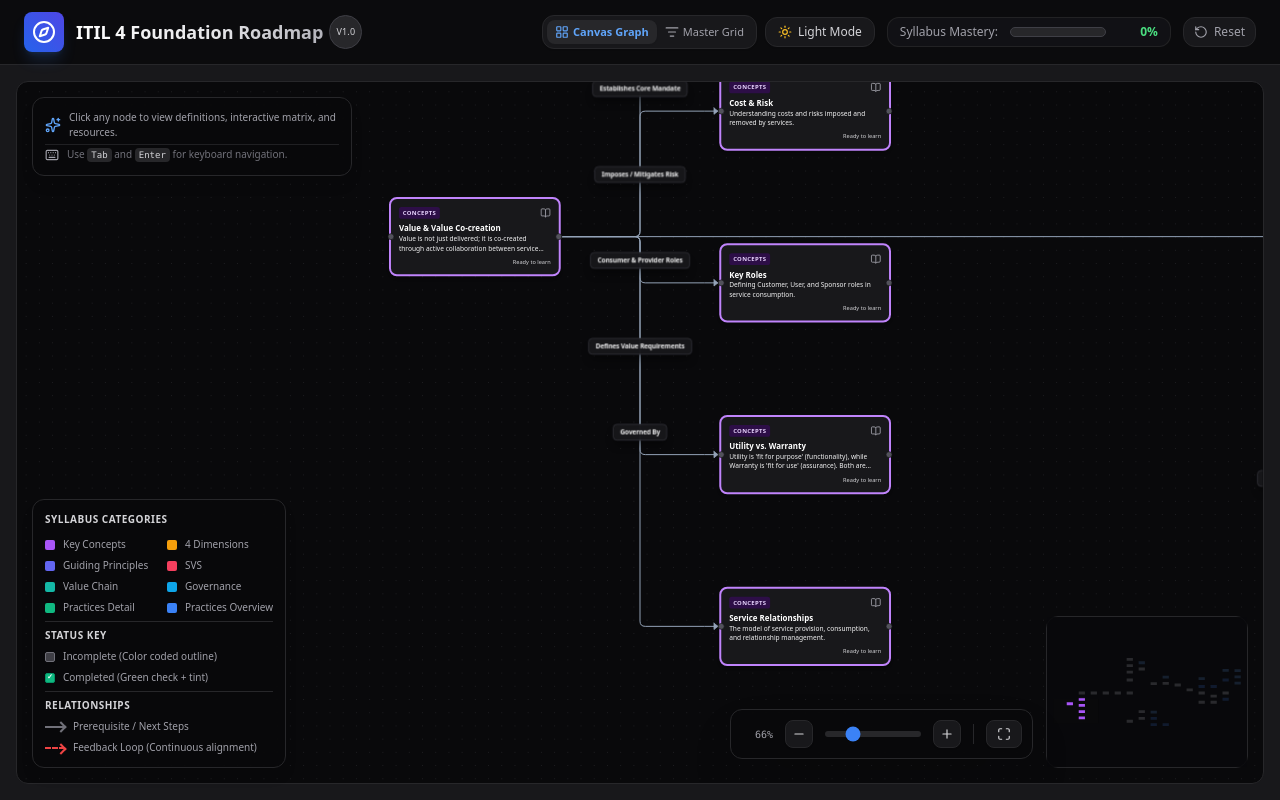
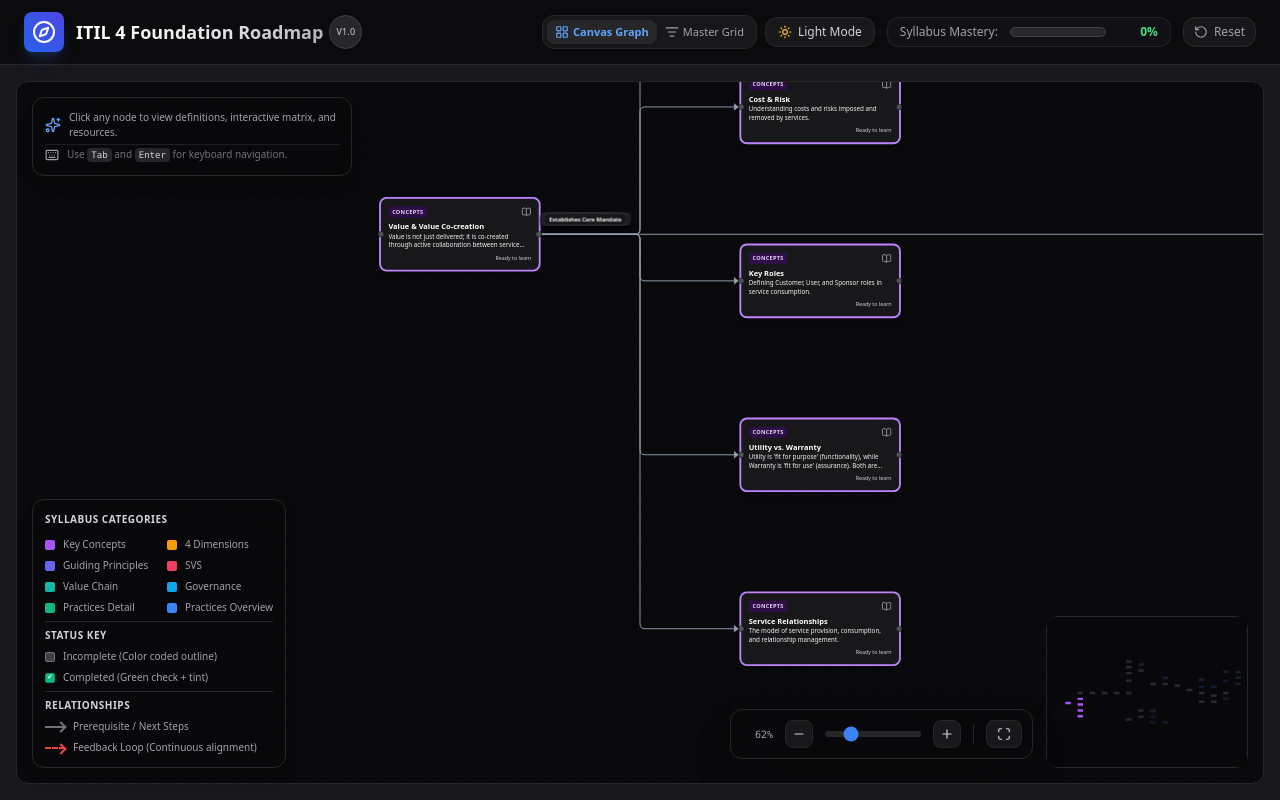
Before and after one commit to murad-1999/ITIL-intro, a Next.js app: page / in a window 1280 px wide. Built offline with nearby package versions, Linux system fonts and the light colour scheme.

Commit message:
fix: resolve edge label node overlap by positioning labels above initial horizontal edge segments and expanding rank separation

```diff
--- a/src/components/graph/CustomEdge.tsx
+++ b/src/components/graph/CustomEdge.tsx
@@ -15,7 +15,7 @@
   label,
   data,
 }: EdgeProps) {
-  const [edgePath, labelX, labelY] = getSmoothStepPath({
+  const [edgePath, defaultLabelX, defaultLabelY] = getSmoothStepPath({
     sourceX,
     sourceY,
     sourcePosition,
@@ -27,6 +27,31 @@
 
   const isFeedback = data?.isFeedbackLoop === true;
 
+  // Calculate smart label coordinates to avoid overlapping node cards
+  let renderLabelX = defaultLabelX;
+  let renderLabelY = defaultLabelY;
+
+  if (label) {
+    if (!isFeedback) {
+      const isStraightHorizontal = Math.abs(sourceY - targetY) < 25;
+
+      if (isStraightHorizontal) {
+        // Straight line: center between source and target, offset slightly above line
+        renderLabelX = (sourceX + targetX) / 2;
+        renderLabelY = sourceY - 14;
+      } else {
+        // Bending edge across ranks: place label on the initial horizontal segment
+        // near source handle so it stays clear of intermediate nodes on other ranks
+        const gap = targetX - sourceX;
+        renderLabelX = Math.min(sourceX + 70, sourceX + gap * 0.35);
+        renderLabelY = sourceY - 14;
+      }
+    } else {
+      // Feedback loops: offset slightly above the midpoint
+      renderLabelY = defaultLabelY - 14;
+    }
+  }
+
   return (
     <>
       <BaseEdge id={id} path={edgePath} markerEnd={markerEnd} style={style} />
@@ -35,17 +60,17 @@
           <div
             style={{
               position: 'absolute',
-              transform: `translate(-50%, -50%) translate(${labelX}px,${labelY}px)`,
+              transform: `translate(-50%, -100%) translate(${renderLabelX}px,${renderLabelY}px)`,
               pointerEvents: 'all',
             }}
-            className="nodrag nopan z-30"
+            className="nodrag nopan z-20"
           >
             <span
               className={clsx(
-                "px-2.5 py-1 rounded-md text-[10px] font-semibold tracking-tight shadow-lg border backdrop-blur-md transition-colors select-none inline-block whitespace-nowrap",
+                "px-2 py-0.5 rounded-md text-[9.5px] font-semibold tracking-tight shadow-md border backdrop-blur-md transition-colors select-none inline-block whitespace-nowrap",
                 isFeedback
                   ? "bg-red-950/95 text-red-200 border-red-700/80 shadow-red-950/50"
-                  : "bg-slate-900/95 dark:bg-zinc-900/95 text-slate-100 dark:text-zinc-100 border-slate-700 dark:border-zinc-700 shadow-black/40"
+                  : "bg-slate-900/95 dark:bg-zinc-900/95 text-slate-100 dark:text-zinc-100 border-slate-700 dark:border-zinc-700 shadow-black/30"
               )}
             >
               {label as string}
--- a/src/lib/layout.ts
+++ b/src/lib/layout.ts
@@ -13,8 +13,8 @@
   const g = new d.graphlib.Graph();
   g.setGraph({
     rankdir: direction,
-    nodesep: 140, // Increased vertical separation between node rows
-    ranksep: 240, // Increased horizontal separation between ranks for long labels
+    nodesep: 160, // Vertical separation between node rows
+    ranksep: 320, // Horizontal separation between ranks for edge labels and routing
   });
   g.setDefaultEdgeLabel(() => ({}));
 
```
